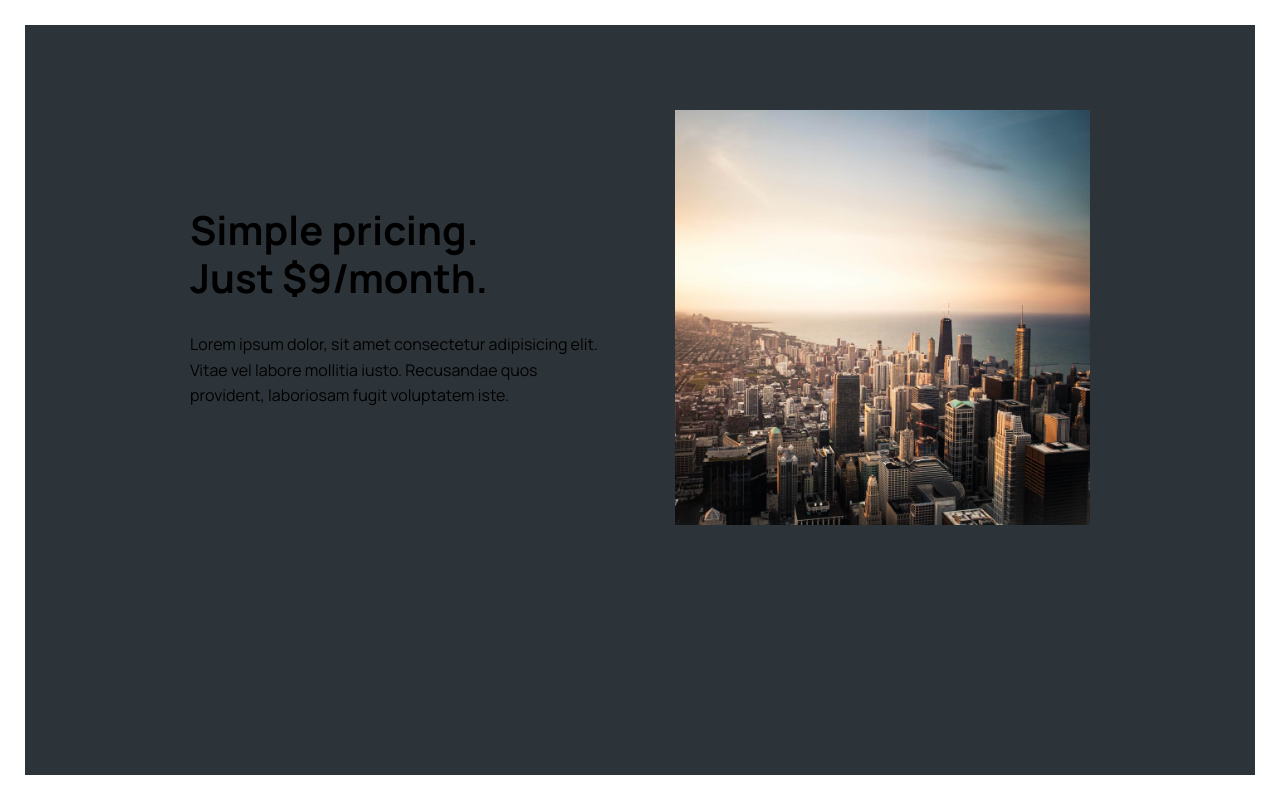
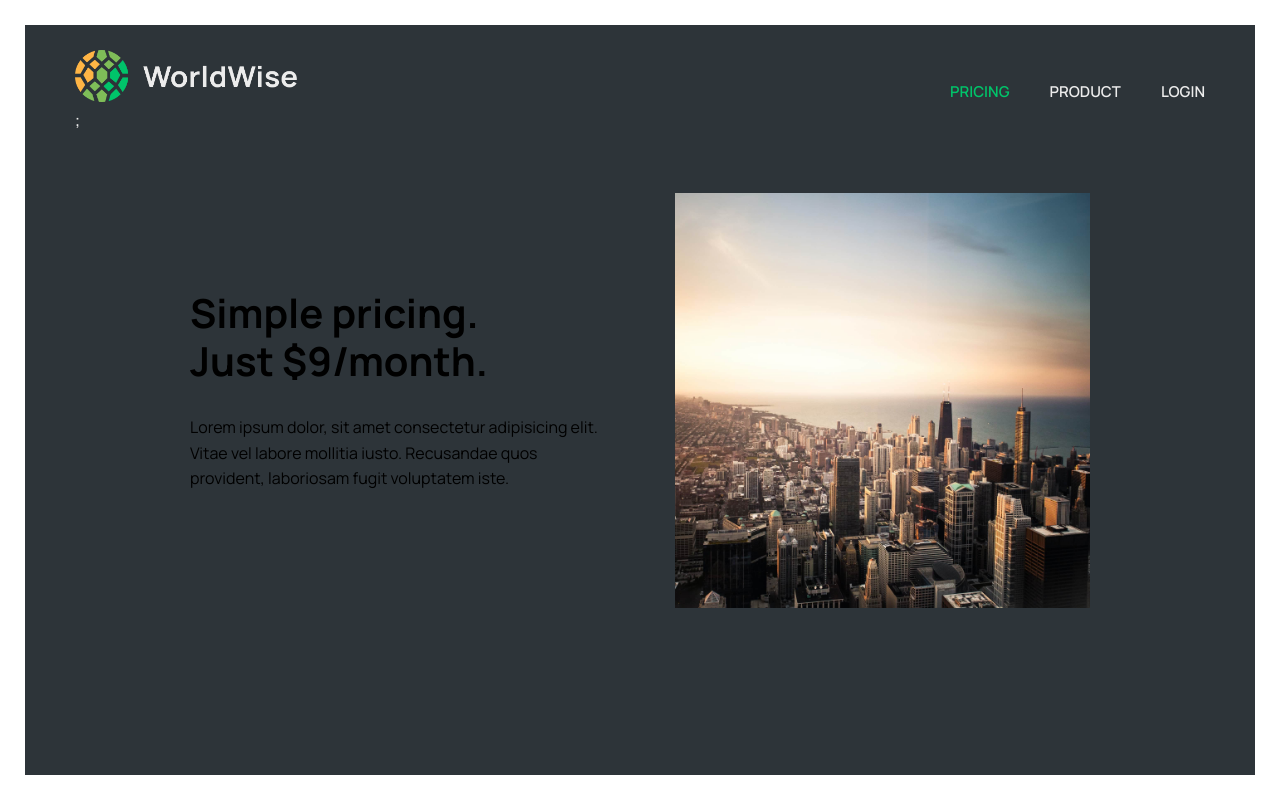
Before and after one commit to Gbangbolaoluwagbemiga/World-Wize, a React (Vite) app: page /pricing in a window 1280 px wide. Built offline with nearby package versions, Linux system fonts and the light colour scheme.

Commit message:
PageNav component imported

```diff
--- a/src/pages/Login.jsx
+++ b/src/pages/Login.jsx
@@ -1,13 +1,15 @@
 import {useState} from 'react';
 import styles from './Login.module.css';
+import PageNav from '../components/PageNav';
 
 export default function Login() {
-  // PRE-FILL FOR DEV PURPOSES
   const [email, setEmail] = useState('jack@example.com');
   const [password, setPassword] = useState('qwerty');
 
   return (
     <main className={styles.login}>
+      <PageNav />
+
       <form className={styles.form}>
         <div className={styles.row}>
           <label htmlFor="email">Email address</label>
--- a/src/pages/Pricing.jsx
+++ b/src/pages/Pricing.jsx
@@ -1,9 +1,10 @@
-// Uses the same styles as Product
-import styles from "./Product.module.css";
+import PageNav from '../components/PageNav';
+import styles from './Product.module.css';
 
 export default function Product() {
   return (
     <main className={styles.product}>
+      <PageNav />
       <section>
         <div>
           <h2>
--- a/src/pages/Product.jsx
+++ b/src/pages/Product.jsx
@@ -1,8 +1,10 @@
+import PageNav from '../components/PageNav';
 import styles from './Product.module.css';
 
 export default function Product() {
   return (
     <main className={styles.product}>
+      <PageNav />
       <section>
         <img
           src="img-1.jpg"
```
